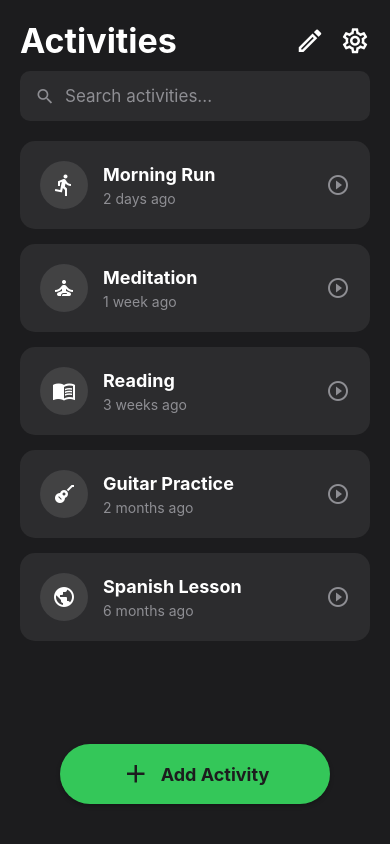
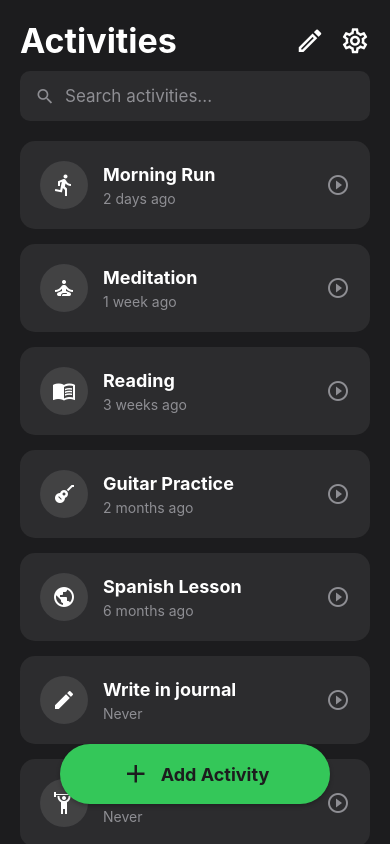
Before and after one commit to malmiski/Last-Done-Tracker, a React Native app in the folder ActivityTracker/: screen /Activities in a window 390 px wide. Built offline with nearby package versions, Linux system fonts and the light colour scheme.

Commit message:
Fixed some dev and scroll issues on web, added config for vscode

```diff
--- a/ActivityTracker/index.js
+++ b/ActivityTracker/index.js
@@ -8,6 +8,12 @@ import { name as appName } from './app.json';
 
 if (Platform.OS === 'android') {
 AppRegistry.registerComponent('main', () => App);
+}else if(Platform.OS === 'web'){
+	AppRegistry.registerComponent(appName, () => App);
+AppRegistry.runApplication(appName, {
+  rootTag: document.getElementById('root'),
+});
+
 }else{
 AppRegistry.registerComponent(appName, () => App);
 }
--- a/ActivityTracker/package.json
+++ b/ActivityTracker/package.json
@@ -19,6 +19,7 @@
     "expo-modules-autolinking": "^3.0.11",
     "expo-modules-core": "~3.0.17",
     "react": "19.1.0",
+    "react-dom": "19.1.0",
     "react-native": "0.81.4",
     "react-native-calendars": "^1.1313.0",
     "react-native-gesture-handler": "~2.28.0",
@@ -26,6 +27,7 @@
     "react-native-safe-area-context": "^5.6.1",
     "react-native-screens": "^4.16.0",
     "react-native-vector-icons": "^10.3.0",
+    "react-native-web": "^0.21.0",
     "react-native-worklets": "0.5.1",
     "react-native-worklets-core": "^1.6.2",
     "yarn": "^1.22.22"
--- a/ActivityTracker/src/data/activities.ts
+++ b/ActivityTracker/src/data/activities.ts
@@ -36,4 +36,64 @@ export const activities: Activity[] = [
     lastDone: '6 months ago',
     icon: 'earth',
   },
+  {
+    id: '6',
+    name: 'Write in journal',
+    lastDone: 'Never',
+    icon: 'pencil',
+  },
+  {
+    id: '7',
+    name: 'Workout',
+    lastDone: 'Never',
+    icon: 'weight-lifter',
+  },
+  {
+    id: '8',
+    name: 'Clean the house',
+    lastDone: 'Never',
+    icon: 'broom',
+  },
+  {
+    id: '9',
+    name: 'Cook a healthy meal',
+    lastDone: 'Never',
+    icon: 'pot-mix',
+  },
+  {
+    id: '10',
+    name: 'Call a friend or family',
+    lastDone: 'Never',
+    icon: 'phone',
+  },
+  {
+    id: '11',
+    name: 'Water the plants',
+    lastDone: 'Never',
+    icon: 'flower',
+  },
+  {
+    id: '12',
+    name: 'Go for a swim',
+    lastDone: 'Never',
+    icon: 'swim',
+  },
+  {
+    id: '13',
+    name: 'Practice yoga',
+    lastDone: 'Never',
+    icon: 'yoga',
+  },
+  {
+    id: '14',
+    name: 'Go grocery shopping',
+    lastDone: 'Never',
+    icon: 'cart',
+  },
+  {
+    id: '15',
+    name: 'Work on a side project',
+    lastDone: 'Never',
+    icon: 'code-tags',
+  },
 ];
--- a/ActivityTracker/src/navigation/RootNavigator.tsx
+++ b/ActivityTracker/src/navigation/RootNavigator.tsx
@@ -27,7 +27,7 @@ function RootNavigator() {
         initialRouteName="Activities"
         screenOptions={{
           headerShown: false,
-          cardStyle: { backgroundColor: theme.colors.background },
+          cardStyle: {flex:1, backgroundColor: theme.colors.background },
         }}
       >
         <Stack.Screen name="EnterPin" component={EnterPinScreen} />
--- a/ActivityTracker/src/screens/ActivitiesScreen.tsx
+++ b/ActivityTracker/src/screens/ActivitiesScreen.tsx
@@ -123,6 +123,7 @@ const styles = StyleSheet.create({
   },
   listContent: {
     paddingHorizontal: 20,
+    paddingBottom: 100,
   },
   fab: {
     position: 'absolute',
--- a/ActivityTracker/src/screens/ActivityDetailScreen.tsx
+++ b/ActivityTracker/src/screens/ActivityDetailScreen.tsx
@@ -96,6 +96,7 @@ const styles = StyleSheet.create({
   listContent: {
     paddingHorizontal: 20,
     paddingTop: 20,
+    paddingBottom: 100,
   },
   fab: {
     position: 'absolute',
```
